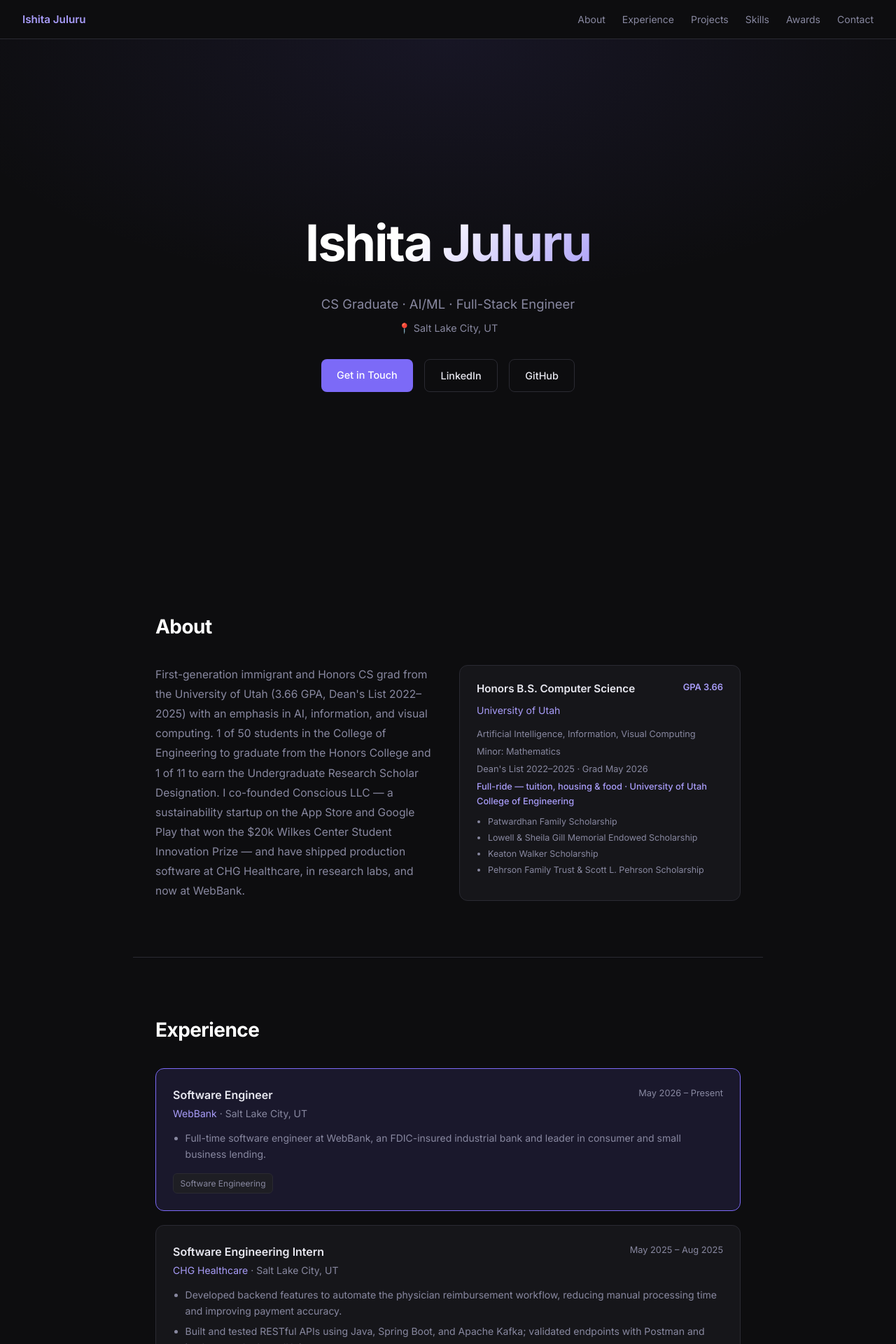
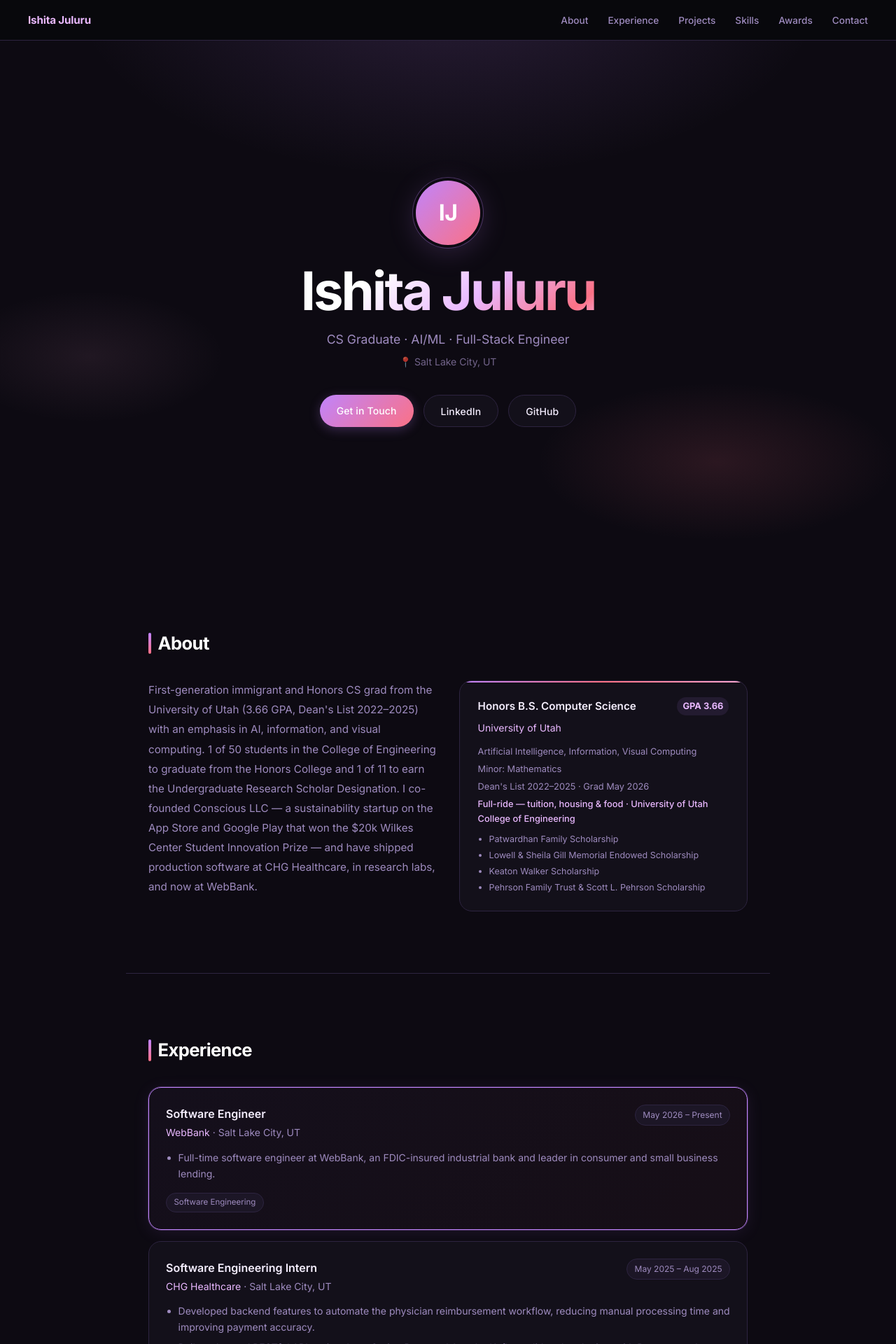
Before and after one commit to meishijul/portfolio, a React (Vite) app: page / in a window 1280 px wide. Shown: the top 1920 px of the page at 70% size. Built offline with nearby package versions, Linux system fonts and the light colour scheme.

Commit message:
Cuter theme: pink/purple palette, softer gradients, rounder cards; fix awards layout; remove wrong Snake.io GitHub link

```diff
--- a/src/App.css
+++ b/src/App.css
@@ -2,16 +2,19 @@
 *, *::before, *::after { box-sizing: border-box; margin: 0; padding: 0; }
 
 :root {
-  --bg: #0d0d0f;
-  --bg2: #16161a;
-  --bg3: #1e1e24;
-  --border: #2a2a32;
-  --accent: #7c6af7;
-  --accent2: #a89cf8;
-  --text: #e8e8f0;
-  --muted: #8888a0;
-  --highlight: #7c6af720;
-  --radius: 12px;
+  --bg: #0d0a12;
+  --bg2: #13101a;
+  --bg3: #1c1626;
+  --border: #2d2440;
+  --accent: #c084fc;
+  --accent2: #e9b8ff;
+  --accent3: #fb7185;
+  --accent4: #f9a8d4;
+  --text: #f5eeff;
+  --muted: #9e8bbf;
+  --highlight: #c084fc18;
+  --radius: 18px;
+  --glow: 0 0 0 1px #c084fc40, 0 4px 24px #c084fc18;
   font-size: 16px;
 }
 
@@ -30,158 +33,262 @@ a:hover { text-decoration: underline; }
 .nav {
   position: sticky; top: 0; z-index: 100;
   display: flex; align-items: center; justify-content: space-between;
-  padding: 0 2rem;
-  height: 56px;
-  background: var(--bg);
+  padding: 0 2.5rem;
+  height: 58px;
+  background: rgba(9,9,12,0.85);
   border-bottom: 1px solid var(--border);
-  backdrop-filter: blur(8px);
+  backdrop-filter: blur(16px);
+  -webkit-backdrop-filter: blur(16px);
 }
-.nav-name { font-weight: 600; font-size: 0.95rem; color: var(--accent2); }
-.nav ul { display: flex; gap: 1.5rem; list-style: none; }
-.nav a { color: var(--muted); font-size: 0.875rem; transition: color .15s; }
+.nav-name { font-weight: 700; font-size: 0.95rem; color: var(--accent2); letter-spacing: -0.01em; }
+.nav ul { display: flex; gap: 1.75rem; list-style: none; }
+.nav a { color: var(--muted); font-size: 0.85rem; transition: color .15s; font-weight: 450; }
 .nav a:hover { color: var(--text); text-decoration: none; }
 
 /* ── Hero ── */
 .hero {
-  min-height: 92vh;
+  min-height: 94vh;
   display: flex; align-items: center; justify-content: center;
   text-align: center;
   padding: 4rem 2rem;
-  background: radial-gradient(ellipse 60% 50% at 50% 0%, #7c6af718, transparent);
+  position: relative;
+  overflow: hidden;
+}
+.hero::before {
+  content: '';
+  position: absolute; inset: 0;
+  background:
+    radial-gradient(ellipse 70% 60% at 50% -10%, #c084fc28, transparent 60%),
+    radial-gradient(ellipse 40% 30% at 80% 80%, #fb718520, transparent 50%),
+    radial-gradient(ellipse 30% 25% at 10% 60%, #f9a8d415, transparent 50%);
+  pointer-events: none;
+}
+.hero-content { position: relative; }
+.hero-avatar {
+  width: 92px; height: 92px;
+  border-radius: 50%;
+  background: linear-gradient(135deg, var(--accent), var(--accent3));
+  display: flex; align-items: center; justify-content: center;
+  font-size: 2rem; font-weight: 700; color: #fff;
+  margin: 0 auto 1.5rem;
+  box-shadow: 0 0 0 4px var(--bg), 0 0 0 5px #c084fc50, 0 8px 40px #c084fc35;
+  letter-spacing: -0.02em;
 }
 .hero h1 {
-  font-size: clamp(2.5rem, 6vw, 4.5rem);
-  font-weight: 700;
-  letter-spacing: -0.03em;
-  background: linear-gradient(135deg, #fff 40%, var(--accent2));
+  font-size: clamp(2.75rem, 6vw, 4.75rem);
+  font-weight: 800;
+  letter-spacing: -0.04em;
+  background: linear-gradient(140deg, #fff 25%, var(--accent2) 60%, var(--accent3) 90%, var(--accent4) 100%);
   -webkit-background-clip: text;
   -webkit-text-fill-color: transparent;
   background-clip: text;
   margin-bottom: 0.75rem;
+  line-height: 1.1;
 }
-.tagline { font-size: 1.15rem; color: var(--muted); margin-bottom: 0.5rem; }
-.location { font-size: 0.9rem; color: var(--muted); margin-bottom: 2rem; }
-.hero-links { display: flex; gap: 1rem; justify-content: center; flex-wrap: wrap; }
+.tagline {
+  font-size: 1.1rem;
+  color: var(--muted);
+  margin-bottom: 0.4rem;
+  font-weight: 400;
+}
+.location { font-size: 0.875rem; color: var(--muted); margin-bottom: 2.25rem; opacity: 0.7; }
+.hero-links { display: flex; gap: 0.875rem; justify-content: center; flex-wrap: wrap; }
 
 /* ── Buttons ── */
 .btn {
   display: inline-block;
-  padding: 0.65rem 1.4rem;
-  border-radius: 8px;
-  font-size: 0.9rem;
+  padding: 0.65rem 1.5rem;
+  border-radius: 100px;
+  font-size: 0.875rem;
   font-weight: 500;
-  transition: opacity .15s, transform .1s;
+  transition: opacity .15s, transform .15s, box-shadow .15s;
   cursor: pointer;
+  letter-spacing: 0.01em;
 }
-.btn:hover { opacity: 0.85; transform: translateY(-1px); text-decoration: none; }
-.btn-primary { background: var(--accent); color: #fff; }
-.btn-outline { border: 1px solid var(--border); color: var(--text); }
+.btn:hover { opacity: 0.9; transform: translateY(-2px); text-decoration: none; }
+.btn-primary {
+  background: linear-gradient(135deg, var(--accent), var(--accent3));
+  color: #fff;
+  box-shadow: 0 4px 16px #c084fc40;
+}
+.btn-primary:hover { box-shadow: 0 6px 24px #c084fc55; }
+.btn-outline {
+  border: 1px solid var(--border);
+  color: var(--text);
+  background: var(--bg2);
+}
+.btn-outline:hover { border-color: var(--accent); }
 
-/* ── Sections ── */
+/* ── Section header accent ── */
 .section {
-  max-width: 900px;
+  max-width: 920px;
   margin: 0 auto;
-  padding: 5rem 2rem;
+  padding: 5.5rem 2rem;
   border-bottom: 1px solid var(--border);
 }
 .section h2 {
-  font-size: 1.75rem;
+  font-size: 1.6rem;
   font-weight: 700;
-  letter-spacing: -0.02em;
+  letter-spacing: -0.025em;
   margin-bottom: 2rem;
   color: #fff;
+  display: flex;
+  align-items: center;
+  gap: 0.6rem;
+}
+.section h2::before {
+  content: '';
+  display: inline-block;
+  width: 4px;
+  height: 1.2em;
+  border-radius: 4px;
+  background: linear-gradient(to bottom, var(--accent), var(--accent3));
+  flex-shrink: 0;
 }
 
 /* ── About ── */
 .about-grid { display: grid; gap: 2rem; grid-template-columns: 1fr 1fr; }
 @media (max-width: 640px) { .about-grid { grid-template-columns: 1fr; } }
-.about-text { color: var(--muted); line-height: 1.8; font-size: 0.975rem; }
+.about-text { color: var(--muted); line-height: 1.85; font-size: 0.95rem; }
 .edu-card {
   background: var(--bg2);
   border: 1px solid var(--border);
   border-radius: var(--radius);
-  padding: 1.25rem 1.5rem;
+  padding: 1.4rem 1.6rem;
+  position: relative;
+  overflow: hidden;
+}
+.edu-card::before {
+  content: '';
+  position: absolute; top: 0; left: 0; right: 0;
+  height: 2px;
+  background: linear-gradient(90deg, var(--accent), var(--accent3), var(--accent4));
 }
 .edu-header { display: flex; justify-content: space-between; align-items: flex-start; gap: 0.5rem; margin-bottom: 0.4rem; }
 .edu-degree { font-weight: 600; font-size: 0.95rem; }
-.edu-gpa { font-size: 0.8rem; color: var(--accent2); font-weight: 600; white-space: nowrap; }
+.edu-gpa { font-size: 0.8rem; color: var(--accent2); font-weight: 700; white-space: nowrap; background: var(--highlight); padding: 0.15rem 0.5rem; border-radius: 20px; }
 .edu-school { color: var(--accent2); font-size: 0.875rem; margin-bottom: 0.75rem; }
 .edu-meta { display: flex; flex-direction: column; gap: 0.25rem; font-size: 0.8rem; color: var(--muted); }
+.edu-scholarship { color: var(--accent2); font-weight: 500; }
+.edu-scholarships { margin: 0.3rem 0 0 1rem; display: flex; flex-direction: column; gap: 0.15rem; }
+.edu-scholarships li { font-size: 0.78rem; color: var(--muted); }
 
 /* ── Experience ── */
-.timeline { display: flex; flex-direction: column; gap: 1.25rem; }
+.timeline { display: flex; flex-direction: column; gap: 1rem; }
 .exp-card {
   background: var(--bg2);
   border: 1px solid var(--border);
   border-radius: var(--radius);
   padding: 1.5rem;
+  transition: border-color .2s;
 }
-.exp-card.highlight { border-color: var(--accent); background: var(--highlight); }
+.exp-card:hover { border-color: #3a3a4a; }
+.exp-card.highlight {
+  border-color: var(--accent);
+  background: linear-gradient(135deg, #c084fc0a, #fb71850a);
+  box-shadow: var(--glow);
+}
 .exp-header { display: flex; justify-content: space-between; align-items: flex-start; gap: 1rem; margin-bottom: 0.75rem; flex-wrap: wrap; }
 .exp-title { font-weight: 600; font-size: 1rem; }
 .exp-company { font-size: 0.875rem; color: var(--accent2); margin-top: 0.1rem; }
 .exp-location { color: var(--muted); }
-.exp-dates { font-size: 0.8rem; color: var(--muted); white-space: nowrap; flex-shrink: 0; }
+.exp-dates {
+  font-size: 0.75rem;
+  color: var(--muted);
+  white-space: nowrap;
+  flex-shrink: 0;
+  background: var(--bg3);
+  padding: 0.25rem 0.65rem;
+  border-radius: 20px;
+  border: 1px solid var(--border);
+}
 .exp-bullets { margin: 0.5rem 0 1rem 1.1rem; color: var(--muted); font-size: 0.875rem; display: flex; flex-direction: column; gap: 0.4rem; }
 
 /* ── Projects ── */
 .project-grid { display: grid; gap: 1rem; }
-.project-grid.featured { grid-template-columns: repeat(auto-fill, minmax(260px, 1fr)); margin-bottom: 1rem; }
-.project-grid.small { grid-template-columns: repeat(auto-fill, minmax(200px, 1fr)); }
+.project-grid.featured { grid-template-columns: repeat(auto-fill, minmax(270px, 1fr)); margin-bottom: 1rem; }
+.project-grid.small { grid-template-columns: repeat(auto-fill, minmax(210px, 1fr)); }
 .project-card {
   background: var(--bg2);
   border: 1px solid var(--border);
   border-radius: var(--radius);
-  padding: 1.25rem;
-  display: flex; flex-direction: column; gap: 0.5rem;
-  transition: border-color .15s;
+  padding: 1.4rem;
+  display: flex; flex-direction: column; gap: 0.6rem;
+  transition: border-color .2s, transform .2s, box-shadow .2s;
 }
-.project-card:hover { border-color: var(--accent); }
+.project-card:hover { border-color: var(--accent); transform: translateY(-2px); box-shadow: 0 8px 32px #c084fc20; }
 .featured-card { border-color: var(--border); }
 .project-name { font-weight: 600; font-size: 0.95rem; }
-.project-desc { font-size: 0.84rem; color: var(--muted); flex: 1; }
+.project-desc { font-size: 0.84rem; color: var(--muted); flex: 1; line-height: 1.65; }
 .project-footer { display: flex; flex-direction: column; gap: 0.5rem; margin-top: auto; }
-.project-links { display: flex; gap: 0.75rem; flex-wrap: wrap; }
-.gh-link { font-size: 0.75rem; color: var(--accent2); }
-.gh-link:hover { text-decoration: underline; }
-.edu-scholarship { color: var(--accent2); font-weight: 500; }
-.edu-scholarships { margin: 0.3rem 0 0 1rem; display: flex; flex-direction: column; gap: 0.15rem; }
-.edu-scholarships li { font-size: 0.78rem; color: var(--muted); }
+.project-links { display: flex; gap: 0.6rem; flex-wrap: wrap; }
+.gh-link {
+  font-size: 0.72rem;
+  color: var(--accent2);
+  background: var(--highlight);
+  padding: 0.2rem 0.6rem;
+  border-radius: 20px;
+  border: 1px solid #c084fc30;
+  transition: background .15s;
+}
+.gh-link:hover { background: #c084fc28; text-decoration: none; }
 
 /* ── Skills ── */
-.skills-grid { display: grid; gap: 1.5rem; grid-template-columns: repeat(auto-fill, minmax(200px, 1fr)); }
-.skill-group h3 { font-size: 0.8rem; text-transform: uppercase; letter-spacing: 0.08em; color: var(--muted); margin-bottom: 0.6rem; }
+.skills-grid { display: grid; gap: 1rem; grid-template-columns: repeat(auto-fill, minmax(220px, 1fr)); }
+.skill-group {
+  background: var(--bg2);
+  border: 1px solid var(--border);
+  border-radius: var(--radius);
+  padding: 1.1rem 1.25rem;
+  transition: border-color .2s;
+}
+.skill-group:hover { border-color: #3a3a4a; }
+.skill-group h3 {
+  font-size: 0.7rem;
+  text-transform: uppercase;
+  letter-spacing: 0.12em;
+  color: var(--accent2);
+  margin-bottom: 0.8rem;
+  font-weight: 600;
+}
 
 /* ── Tags ── */
-.tag-row { display: flex; flex-wrap: wrap; gap: 0.4rem; }
+.tag-row { display: flex; flex-wrap: wrap; gap: 0.35rem; }
 .tag {
   background: var(--bg3);
   border: 1px solid var(--border);
-  border-radius: 6px;
-  padding: 0.2rem 0.6rem;
-  font-size: 0.75rem;
+  border-radius: 20px;
+  padding: 0.22rem 0.65rem;
+  font-size: 0.72rem;
   color: var(--muted);
+  transition: border-color .15s, color .15s;
 }
+.tag:hover { border-color: var(--accent); color: var(--text); }
 
 /* ── Awards ── */
-.awards-grid { display: flex; flex-direction: column; gap: 1rem; }
+.awards-grid { display: flex; flex-direction: column; gap: 0.75rem; }
 .award-card {
   background: var(--bg2);
   border: 1px solid var(--border);
   border-radius: var(--radius);
   padding: 1.25rem 1.5rem;
+  transition: border-color .2s;
+  display: flex; gap: 1rem; align-items: flex-start;
 }
-.award-top { display: flex; align-items: baseline; gap: 0.75rem; flex-wrap: wrap; margin-bottom: 0.25rem; }
-.award-name { font-weight: 600; font-size: 0.95rem; }
-.award-amount { color: var(--accent2); font-weight: 700; font-size: 0.95rem; }
-.award-year { margin-left: auto; font-size: 0.8rem; color: var(--muted); }
-.award-comp { font-size: 0.8rem; color: var(--muted); margin-bottom: 0.25rem; }
-.award-desc { font-size: 0.875rem; color: var(--muted); }
+.award-card:hover { border-color: #3a3a4a; }
+.award-emoji { font-size: 1.4rem; flex-shrink: 0; margin-top: 0.1rem; }
+.award-body { flex: 1; }
+.award-top { display: flex; align-items: baseline; gap: 0.6rem; flex-wrap: wrap; margin-bottom: 0.2rem; }
+.award-name { font-weight: 600; font-size: 0.9rem; }
+.award-amount { color: var(--accent2); font-weight: 700; font-size: 0.875rem; background: var(--highlight); padding: 0.1rem 0.5rem; border-radius: 20px; }
+.award-year { margin-left: auto; font-size: 0.75rem; color: var(--muted); white-space: nowrap; }
+.award-comp { font-size: 0.775rem; color: var(--accent2); opacity: 0.7; margin-bottom: 0.2rem; }
+.award-desc { font-size: 0.84rem; color: var(--muted); line-height: 1.55; }
 
 /* ── Contact ── */
 .contact-section { text-align: center; border-bottom: none; }
-.contact-sub { color: var(--muted); margin-bottom: 1.5rem; }
-.contact-links { display: flex; gap: 1rem; justify-content: center; flex-wrap: wrap; }
+.contact-sub { color: var(--muted); margin-bottom: 1.5rem; font-size: 0.95rem; }
+.contact-links { display: flex; gap: 0.875rem; justify-content: center; flex-wrap: wrap; }
 
 /* ── Footer ── */
 .footer {
@@ -190,10 +297,13 @@ a:hover { text-decoration: underline; }
   font-size: 0.8rem;
   color: var(--muted);
   border-top: 1px solid var(--border);
+  opacity: 0.6;
 }
 
-/* ── Mobile nav ── */
+/* ── Mobile ── */
 @media (max-width: 640px) {
   .nav ul { display: none; }
   .hero h1 { font-size: 2.5rem; }
+  .nav { padding: 0 1.25rem; }
+  .section { padding: 4rem 1.25rem; }
 }
--- a/src/App.jsx
+++ b/src/App.jsx
@@ -22,6 +22,7 @@ function Hero() {
   return (
     <section className="hero">
       <div className="hero-content">
+        <div className="hero-avatar">IJ</div>
         <h1>{info.name}</h1>
         <p className="tagline">{info.tagline}</p>
         <p className="location">📍 {info.location}</p>
@@ -167,6 +168,8 @@ function Awards() {
       <div className="awards-grid">
         {awards.map((a) => (
           <div key={a.name} className="award-card">
+            <span className="award-emoji">{a.emoji || "🏆"}</span>
+            <div className="award-body">
               <div className="award-top">
                 <span className="award-name">
                   {a.link ? <a href={a.link} target="_blank" rel="noreferrer">{a.name} ↗</a> : a.name}
@@ -176,6 +179,7 @@ function Awards() {
               </div>
               {a.competition && <div className="award-comp">{a.competition}</div>}
               <p className="award-desc">{a.description}</p>
+            </div>
           </div>
         ))}
       </div>
--- a/src/data.js
+++ b/src/data.js
@@ -145,15 +145,14 @@ export const projects = [
     description:
       "Multiplayer Snake game with real gameplay, player-controlled snakes, and power-ups.",
     skills: ["C#"],
-    github: "https://github.com/meishijul/AppointmentScheduler",
   },
 ];
 
 export const skills = {
-  "Languages": ["Python", "Java", "JavaScript", "TypeScript", "C++", "C", "C#", "Dart", "R", "SQL", "Bash"],
-  "AI / ML": ["TensorFlow", "PyTorch", "Scikit-learn", "Hugging Face", "OpenAI API", "Deep Learning", "Neural Networks", "NLP", "Computer Vision", "UNet", "MobileNetV2"],
-  "Full-Stack": ["React.js", "Node.js", "Flutter", "Firebase", "REST APIs", "MySQL", "PostgreSQL"],
-  "Tools & Infra": ["Docker", "Git/GitHub", "Spring Boot", "Apache Kafka", "Jira", "Confluence", "Figma", "Postman"],
+  "Languages": ["Python", "Java", "JavaScript", "TypeScript", "C++", "C", "C#", "Dart", "R", "SQL", "Bash", "YAML"],
+  "AI / ML": ["TensorFlow", "PyTorch", "Scikit-learn", "Hugging Face", "OpenAI API", "LLMs / Prompt Engineering", "Deep Learning", "NLP", "Computer Vision", "UNet", "MobileNetV2"],
+  "Full-Stack": ["React.js", "Node.js", "Flutter", "FastAPI", "Firebase", "DynamoDB", "REST APIs", "MySQL", "PostgreSQL", "Flutter Bloc", "Hive"],
+  "Tools & Infra": ["AWS (Lambda, API Gateway, DynamoDB, Cognito, S3)", "AWS SAM", "Docker", "Git/GitHub", "CI/CD (GitHub Actions)", "Spring Boot", "Apache Kafka", "Jira", "Confluence", "Figma", "Postman", "pytest"],
 };
 
 export const awards = [
```
Lines whose indentation alone changed are shown as unchanged.
